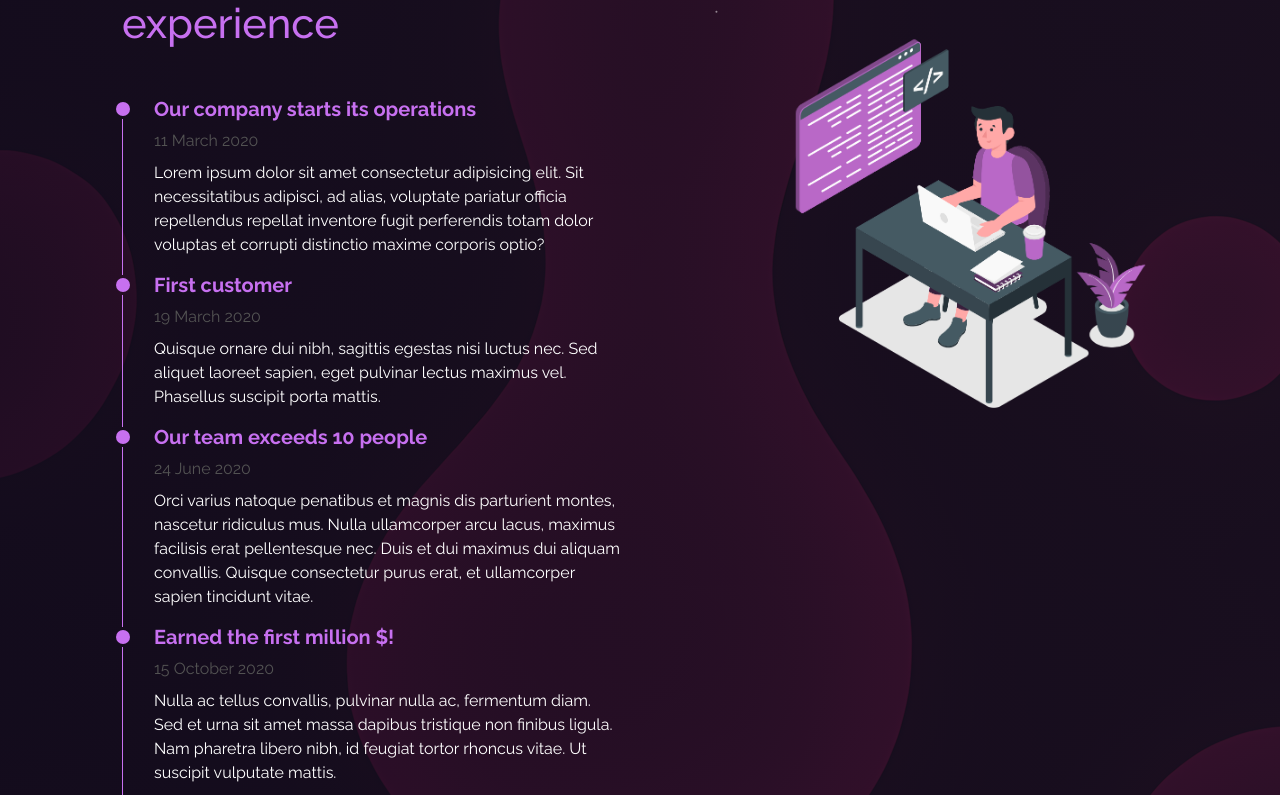
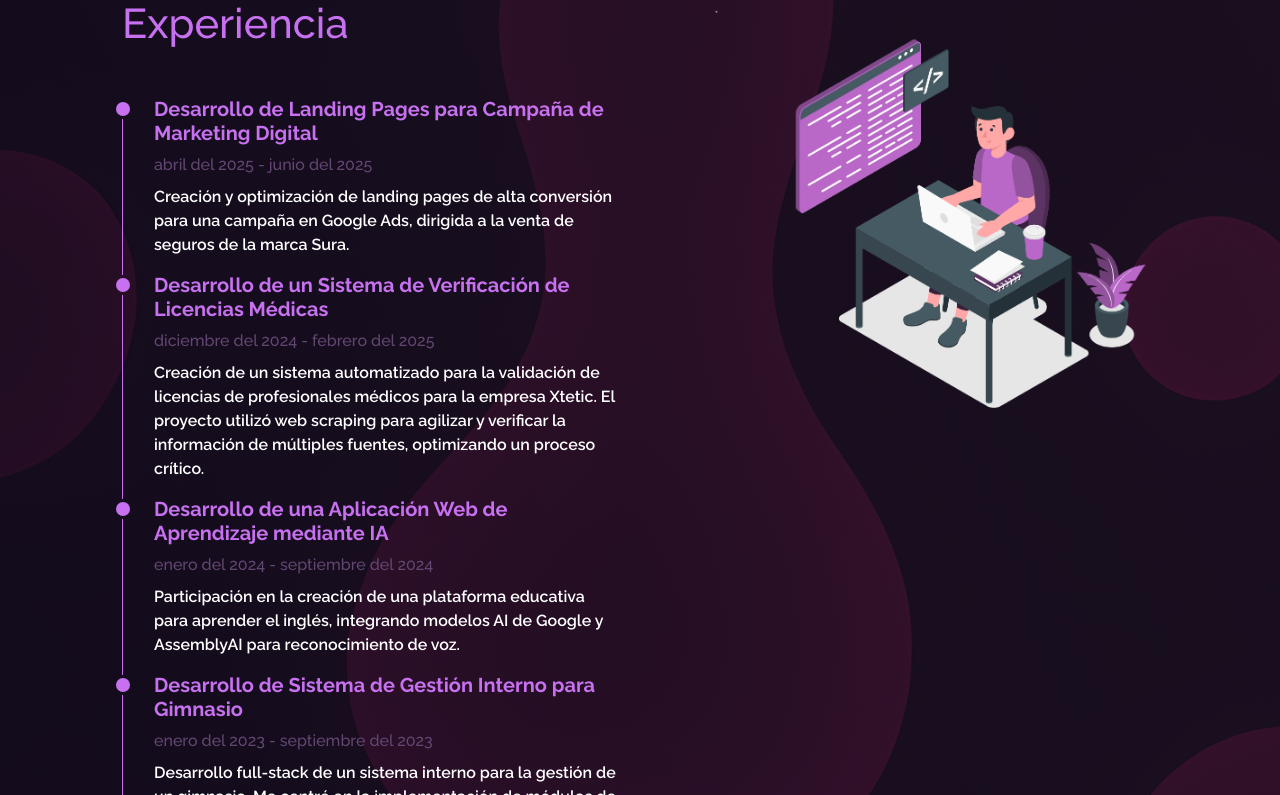
Before and after one commit to famerca/portfolio, a React (Vite) app: page / in a window 1280 px wide. Shown: the part 785-1580 px from the top of the page. Built offline with nearby package versions, Linux system fonts and the light colour scheme.

Commit message:
timeline experience

```diff
--- a/src/App.jsx
+++ b/src/App.jsx
@@ -16,6 +16,7 @@ import ScrollToTop from "./components/ScrollToTop";
 import "./style.css";
 import "./App.css";
 import "bootstrap/dist/css/bootstrap.min.css";
+import "./in.jsx"
 
 function App() {
   const [load, upadateLoad] = useState(true);
--- a/src/components/Home/Timeline.jsx
+++ b/src/components/Home/Timeline.jsx
@@ -1,50 +1,35 @@
+import { useTranslation } from 'react-i18next';
 
 const Timeline = () => {
-  return (
+
+    const { t } = useTranslation();
+
+    return (
         <ul class="timeline">
             <li class="timeline-item">
-                <h5 class="fw-bold">Our company starts its operations</h5>
-                <p class="text-muted mb-2">11 March 2020</p>
-                <p class="">
-                    Lorem ipsum dolor sit amet consectetur adipisicing elit. Sit
-                    necessitatibus adipisci, ad alias, voluptate pariatur officia
-                    repellendus repellat inventore fugit perferendis totam dolor
-                    voluptas et corrupti distinctio maxime corporis optio?
-                </p>
+                <h5 class="fw-bold">{t("works.landing.title")}</h5>
+                <p class="text-muted mb-2">{t("works.landing.start")} - {t("works.landing.end")}</p>
+                <p class="">{t("works.landing.description")}</p>
             </li>
 
             <li class="timeline-item">
-            <h5 class="fw-bold">First customer</h5>
-            <p class="text-muted mb-2 ">19 March 2020</p>
-            <p class="">
-                Quisque ornare dui nibh, sagittis egestas nisi luctus nec. Sed
-                aliquet laoreet sapien, eget pulvinar lectus maximus vel.
-                Phasellus suscipit porta mattis.
-            </p>
+                <h5 class="fw-bold">{t("works.xtetic.title")}</h5>
+                <p class="text-muted mb-2">{t("works.xtetic.start")} - {t("works.xtetic.end")}</p>
+                <p class="">{t("works.xtetic.description")}</p>
             </li>
 
             <li class="timeline-item">
-            <h5 class="fw-bold">Our team exceeds 10 people</h5>
-            <p class="text-muted mb-2">24 June 2020</p>
-            <p>
-                Orci varius natoque penatibus et magnis dis parturient montes,
-                nascetur ridiculus mus. Nulla ullamcorper arcu lacus, maximus
-                facilisis erat pellentesque nec. Duis et dui maximus dui aliquam
-                convallis. Quisque consectetur purus erat, et ullamcorper sapien
-                tincidunt vitae.
-            </p>
+                <h5 class="fw-bold">{t("works.inglesenminutos.title")}</h5>
+                <p class="text-muted mb-2">{t("works.inglesenminutos.start")} - {t("works.inglesenminutos.end")}</p>
+                <p class="">{t("works.inglesenminutos.description")}</p>
             </li>
 
             <li class="timeline-item">
-            <h5 class="fw-bold">Earned the first million $!</h5>
-            <p class="text-muted mb-2">15 October 2020</p>
-            <p>
-                Nulla ac tellus convallis, pulvinar nulla ac, fermentum diam. Sed
-                et urna sit amet massa dapibus tristique non finibus ligula. Nam
-                pharetra libero nibh, id feugiat tortor rhoncus vitae. Ut suscipit
-                vulputate mattis.
-            </p>
+                <h5 class="fw-bold">{t("works.integragym.title")}</h5>
+                <p class="text-muted mb-2">{t("works.integragym.start")} - {t("works.integragym.end")}</p>
+                <p class="">{t("works.integragym.description")}</p>
             </li>
+
         </ul>
 
 );
--- a/src/locales/en.json
+++ b/src/locales/en.json
@@ -6,5 +6,31 @@
     "im": "I'm",
     "description": "With more than 3 years of experience, I build interactive web applications using a variety of languages and frameworks such as React, Next.js and Express.js.",
     "contact me": "Contact me",
-    "experience": "Experience"
+    "experience": "Experience",
+    "works": {
+        "landing": {
+            "title": "Landing Page Development for Digital Marketing Campaign",
+            "description": "Created and optimized high-converting landing pages for a Google Ads campaign, aimed at selling Sura brand insurance.",
+            "start": "april 2025",
+            "end": "june 2025"
+        },
+        "xtetic": {
+            "title": "Medical License Verification System Development",
+            "description": "Development of an automated system for validating medical professional licenses for the company Xtetic. The project utilized web scraping to streamline and verify information from multiple sources, optimizing a critical process.",
+            "start": "december 2024",
+            "end": "february 2025"
+        },
+        "inglesenminutos": {
+            "title": "Development of an AI-Powered Educational Web Application",
+            "description": "Participated in the creation of an educational platform for learning English, integrating AI models from Google and AssemblyAI for speech recognition.",
+            "start": "january 2024",
+            "end": "september 2024"
+        },
+        "integragym": {
+            "title": "Internal Management System Development for a Gym",
+            "description": "Development of an internal management system for a gym. My focus was on implementing payment, membership, and plan modules, as well as member registration and control.",
+            "start": "january 2023",
+            "end": "november 2023"
+        }
+    }
 }
--- a/src/locales/es.json
+++ b/src/locales/es.json
@@ -6,5 +6,31 @@
     "im": "Soy",
     "description": "Con más de 3 años de experiencia, construyo aplicaciones web interactivas utilizando una variedad de lenguajes y frameworks como React, Next.js y Express.js.",
     "contact me": "Contáctame",
-    "experience": "Experiencia"
+    "experience": "Experiencia",
+    "works": {
+        "landing": {
+            "title": "Desarrollo de Landing Pages para Campaña de Marketing Digital",
+            "description": "Creación y optimización de landing pages de alta conversión para una campaña en Google Ads, dirigida a la venta de seguros de la marca Sura.",
+            "start": "abril del 2025",
+            "end": "junio del 2025"
+        },
+        "xtetic": {
+            "title": "Desarrollo de un Sistema de Verificación de Licencias Médicas",
+            "description": "Creación de un sistema automatizado para la validación de licencias de profesionales médicos para la empresa Xtetic. El proyecto utilizó web scraping para agilizar y verificar la información de múltiples fuentes, optimizando un proceso crítico.",
+            "start": "diciembre del 2024",
+            "end": "febrero del 2025"
+        },
+        "inglesenminutos": {
+            "title": "Desarrollo de una Aplicación Web de Aprendizaje mediante IA",
+            "description": "Participación en la creación de una plataforma educativa para aprender el inglés, integrando modelos AI de Google y AssemblyAI para reconocimiento de voz.",
+            "start": "enero del 2024",
+            "end": "septiembre del 2024"
+        },
+        "integragym": {
+            "title": "Desarrollo de Sistema de Gestión Interno para Gimnasio",
+            "description": "Desarrollo full-stack de un sistema interno para la gestión de un gimnasio. Me centré en la implementación de módulos de pagos, membresías y planes, así como en el registro y control de miembros.",
+            "start": "enero del 2023",
+            "end": "septiembre del 2023"
+        }
+    }
 }
--- a/src/style.css
+++ b/src/style.css
@@ -910,11 +910,13 @@ button:focus {
 .timeline p
 {
   color: white;
+  font-weight: 600;
 }
 
 .timeline p.text-muted
 {
-  color: rgb(83, 83, 83) !important;
+  color: #634772 !important;
+  font-weight: 500;
 }
 
 .timeline .timeline-item:after {
```
